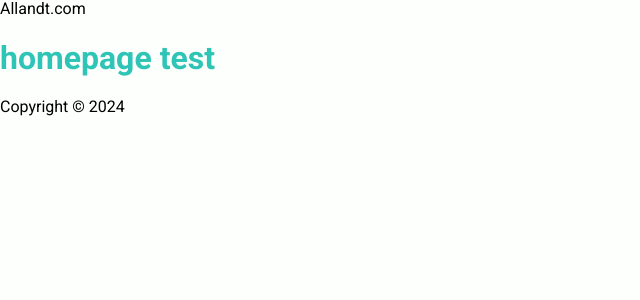
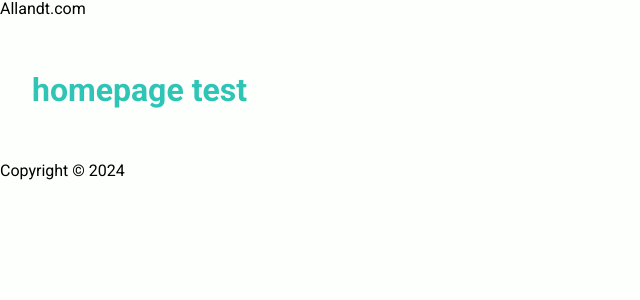
Before and after one commit to overbyte/allandt.com, a Next.js app: page / in a window 1280 px wide. Shown: the top 300 px of the page, without its empty margins (0-640 px from the left). Built offline with nearby package versions, Linux system fonts and the light colour scheme.

Commit message:
add stub styling

```diff
--- a/src/styles/global.scss
+++ b/src/styles/global.scss
@@ -21,13 +21,56 @@ body {
   margin: 0;
 }
 
+main {
+  max-width: 80rem;
+  margin-left: auto;
+  margin-right: auto;
+  padding: var(--margin);
+}
+
 a {
   color: inherit;
   text-decoration: none;
 }
 
-h1 {
+h1,
+h2,
+h3,
+h4 {
   color: var(--primary);
+}
+
+form {
+  display: flex;
+  flex-direction: column;
+  gap: 0.5rem;
+}
+
+.form-item {
+  display: flex;
+  gap: 0.5rem;
+  align-items: center;
+}
+
+label {
+  width: 5rem;
+}
+
+input,
+textarea {
+  padding: 0.5rem;
+  border: 1px solid lightgrey;
+  border-radius: 0.25rem;
+  flex: 1 0 auto;
+}
+
+button {
+  padding: 0.5rem;
+  border: none;
+  border-radius: 0.5rem;
+  background-color: var(--secondary);
+  font-weight: bold;
+  cursor: pointer;
 }
 
 @media (prefers-color-scheme: dark) {
--- a/src/styles/theme.scss
+++ b/src/styles/theme.scss
@@ -4,6 +4,8 @@
   --primary: #2ec4b6;
   --secondary: #e71d36;
   --tertiary: #ff9f1c;
+
+  --margin: 2rem;
 }
 
 @media (prefers-color-scheme: dark) {
```
